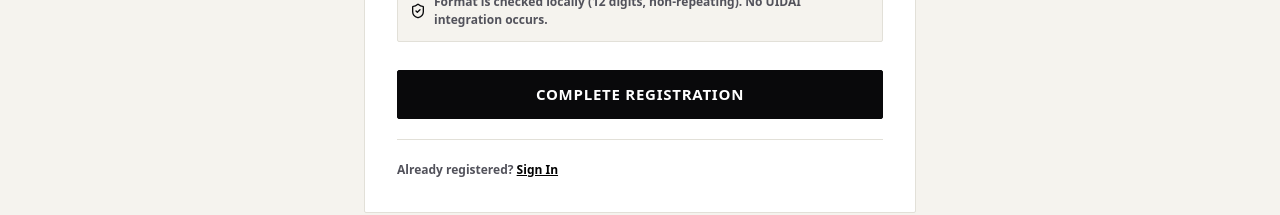
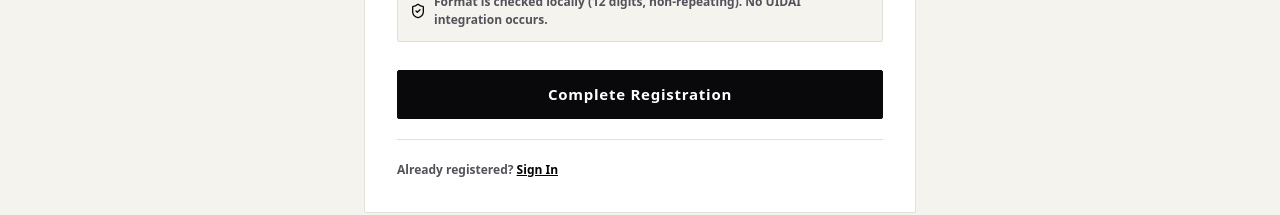
Before and after one commit to rohan-005/UrbanReport, a Next.js app in the folder apps/web/: page /register in a window 1280 px wide. Shown: the part 451-666 px from the top of the page. Built offline with nearby package versions, Linux system fonts and the light colour scheme; no server answers.

Commit message:
added reusable loading button

```diff
--- a/apps/web/src/app/(auth)/login/page.tsx
+++ b/apps/web/src/app/(auth)/login/page.tsx
@@ -4,12 +4,12 @@ import React, { useState } from 'react';
 import Link from 'next/link';
 import { useRouter } from 'next/navigation';
 import { useAuth } from '@/components/providers/AuthProvider';
+import { LoadingButton } from '@/components/ui/LoadingButton';
 import Container from '@mui/material/Container';
 import Paper from '@mui/material/Paper';
 import Box from '@mui/material/Box';
 import Typography from '@mui/material/Typography';
 import TextField from '@mui/material/TextField';
-import Button from '@mui/material/Button';
 import Checkbox from '@mui/material/Checkbox';
 import FormControlLabel from '@mui/material/FormControlLabel';
 import { LogIn, AlertCircle } from 'lucide-react';
@@ -90,12 +90,13 @@ export default function LoginPage() {
             label={<Typography variant="caption" sx={{ color: '#52525b', fontWeight: 600 }}>Remember session</Typography>}
           />
 
-          <Button
+          <LoadingButton
             type="submit"
             variant="contained"
             fullWidth
             size="large"
-            disabled={submitting}
+            loading={submitting}
+            loadingText="Signing In..."
             startIcon={<LogIn className="w-4 h-4" />}
             sx={{
               backgroundColor: '#09090b',
@@ -105,8 +106,8 @@ export default function LoginPage() {
               '&:hover': { backgroundColor: '#18181b' },
             }}
           >
-            {submitting ? 'Signing In...' : 'Sign In'}
-          </Button>
+            Sign In
+          </LoadingButton>
 
           <Box sx={{ pt: 2, borderTop: '1px solid #e2e0d8', textCenter: 'center' }}>
             <Typography variant="caption" sx={{ color: '#52525b', fontWeight: 600 }}>
--- a/apps/web/src/app/(auth)/register/page.tsx
+++ b/apps/web/src/app/(auth)/register/page.tsx
@@ -4,13 +4,13 @@ import React, { useState } from 'react';
 import Link from 'next/link';
 import { useRouter } from 'next/navigation';
 import { useAuth } from '@/components/providers/AuthProvider';
+import { LoadingButton } from '@/components/ui/LoadingButton';
 import { validateAadhaarNumber, formatAadhaarInput, validateEmail, validatePhone } from '@/lib/utils/validation';
 import Container from '@mui/material/Container';
 import Paper from '@mui/material/Paper';
 import Box from '@mui/material/Box';
 import Typography from '@mui/material/Typography';
 import TextField from '@mui/material/TextField';
-import Button from '@mui/material/Button';
 import Grid from '@mui/material/Grid';
 import { ShieldCheck, AlertCircle } from 'lucide-react';
 
@@ -180,12 +180,13 @@ export default function RegisterPage() {
             </Box>
           </Box>
 
-          <Button
+          <LoadingButton
             type="submit"
             variant="contained"
             fullWidth
             size="large"
-            disabled={submitting}
+            loading={submitting}
+            loadingText="Registering Account..."
             sx={{
               backgroundColor: '#09090b',
               color: '#ffffff',
@@ -195,8 +196,8 @@ export default function RegisterPage() {
               '&:hover': { backgroundColor: '#18181b' },
             }}
           >
-            {submitting ? 'Registering Account...' : 'Complete Registration'}
-          </Button>
+            Complete Registration
+          </LoadingButton>
 
           <Box sx={{ pt: 2, borderTop: '1px solid #e2e0d8', textCenter: 'center' }}>
             <Typography variant="caption" sx={{ color: '#52525b', fontWeight: 600 }}>
--- /dev/null
+++ b/apps/web/src/components/ui/LoadingButton.tsx
@@ -0,0 +1,48 @@
+'use client';
+
+import React from 'react';
+import Button, { ButtonProps } from '@mui/material/Button';
+import CircularProgress from '@mui/material/CircularProgress';
+import Box from '@mui/material/Box';
+
+export interface LoadingButtonProps extends ButtonProps {
+  loading?: boolean;
+  loadingText?: string;
+}
+
+export const LoadingButton: React.FC<LoadingButtonProps> = ({
+  loading = false,
+  loadingText,
+  disabled,
+  children,
+  startIcon,
+  endIcon,
+  sx,
+  ...props
+}) => {
+  return (
+    <Button
+      disabled={disabled || loading}
+      startIcon={loading ? undefined : startIcon}
+      endIcon={loading ? undefined : endIcon}
+      sx={{
+        position: 'relative',
+        transition: 'all 0.15s ease-in-out',
+        fontWeight: 800,
+        textTransform: 'none',
+        borderRadius: '2px',
+        ...sx,
+      }}
+      {...props}
+    >
+      {loading ? (
+        <Box sx={{ display: 'inline-flex', alignItems: 'center', gap: 1 }}>
+          <CircularProgress size={16} color="inherit" thickness={5} />
+          <span>{loadingText || children}</span>
+        </Box>
+      ) : (
+        children
+      )}
+    </Button>
+  );
+};
```
